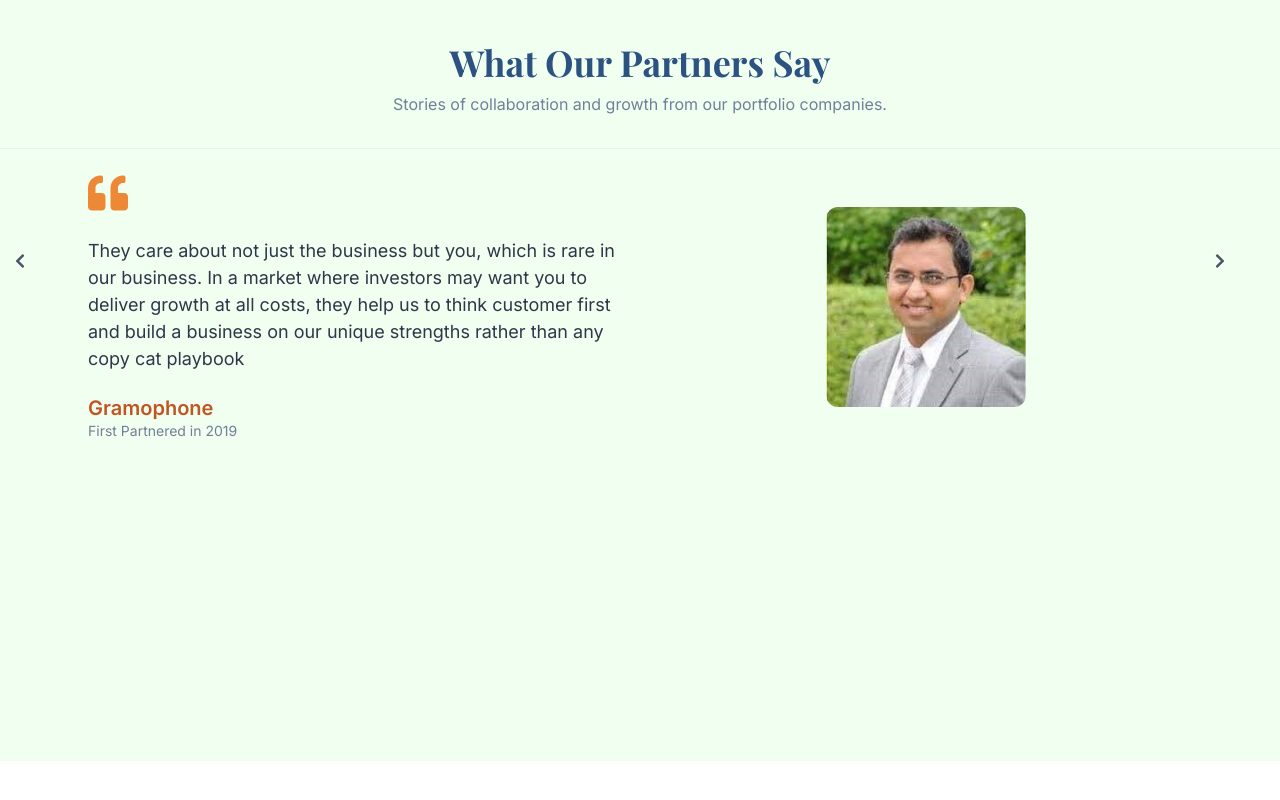
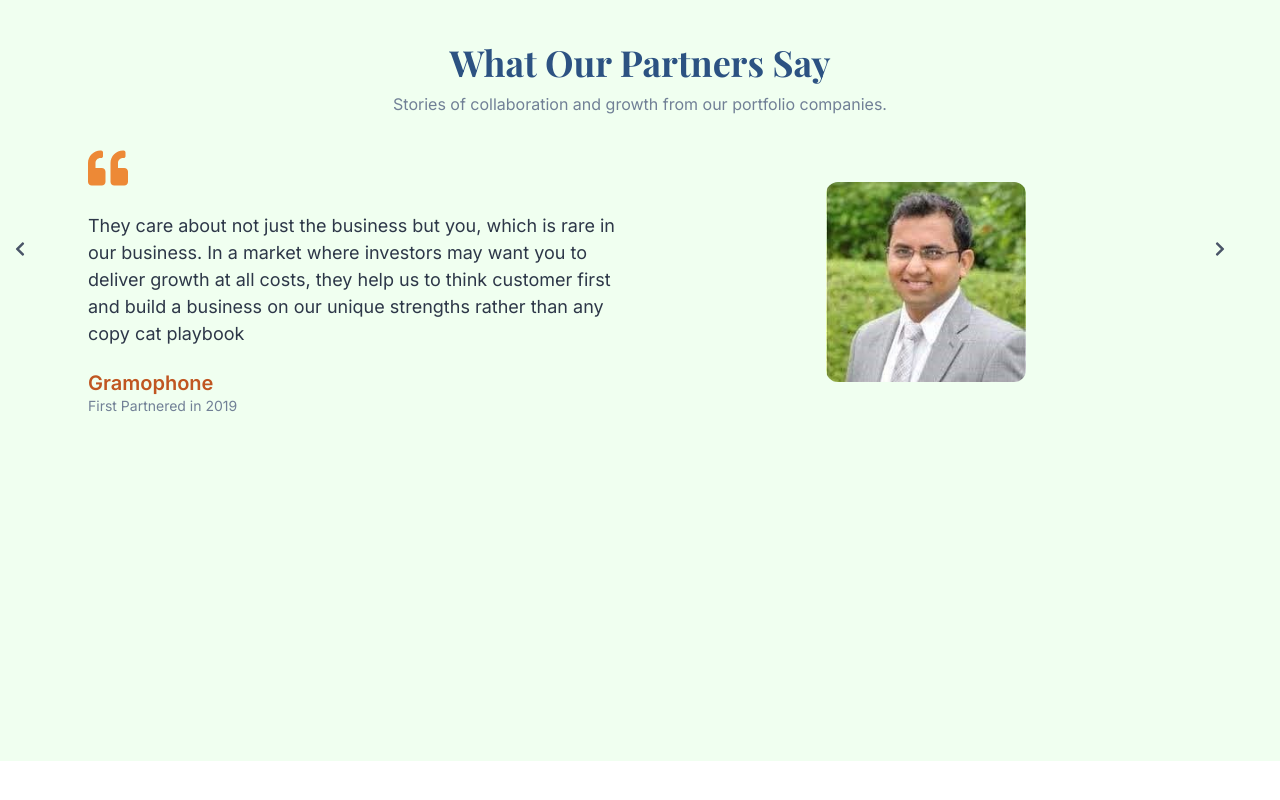
Before and after one commit to Lakshiita/asha-ventures, a React (Vite) app: page / in a window 1280 px wide. Shown: the part 2525-3325 px from the top of the page. Built offline with nearby package versions, Linux system fonts and the light colour scheme.

Commit message:
Removed divider

```diff
--- a/src/components/Testimonials.jsx
+++ b/src/components/Testimonials.jsx
@@ -42,7 +42,7 @@ export default function Testimonials() {
       <Text textAlign="center" color="gray.500" mb={8}>
         Stories of collaboration and growth from our portfolio companies.
       </Text>
-      <Divider my={6} />
+      {/* <Divider my={6} /> */}
       <Flex
         maxW="6xl"
         mx="auto"
```
